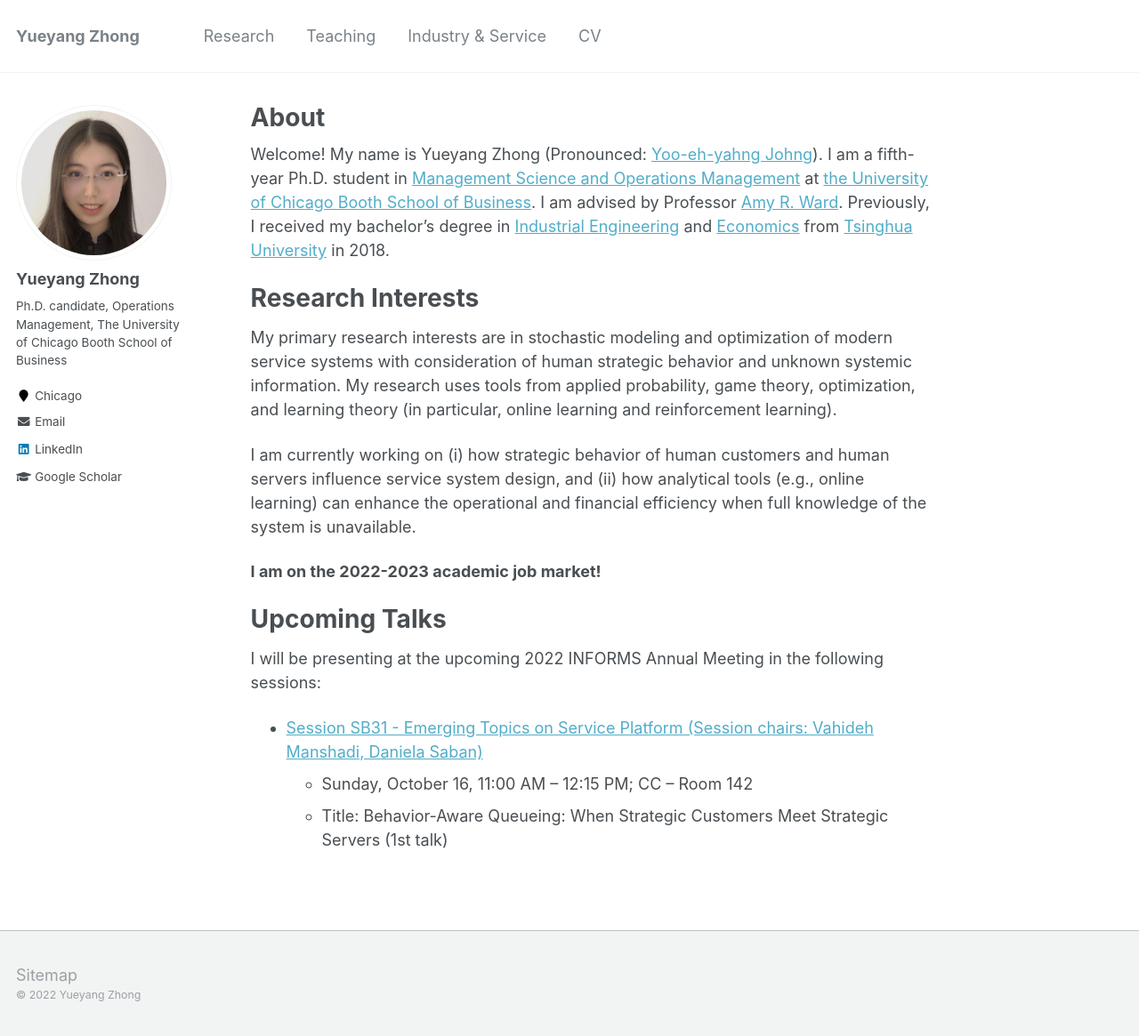
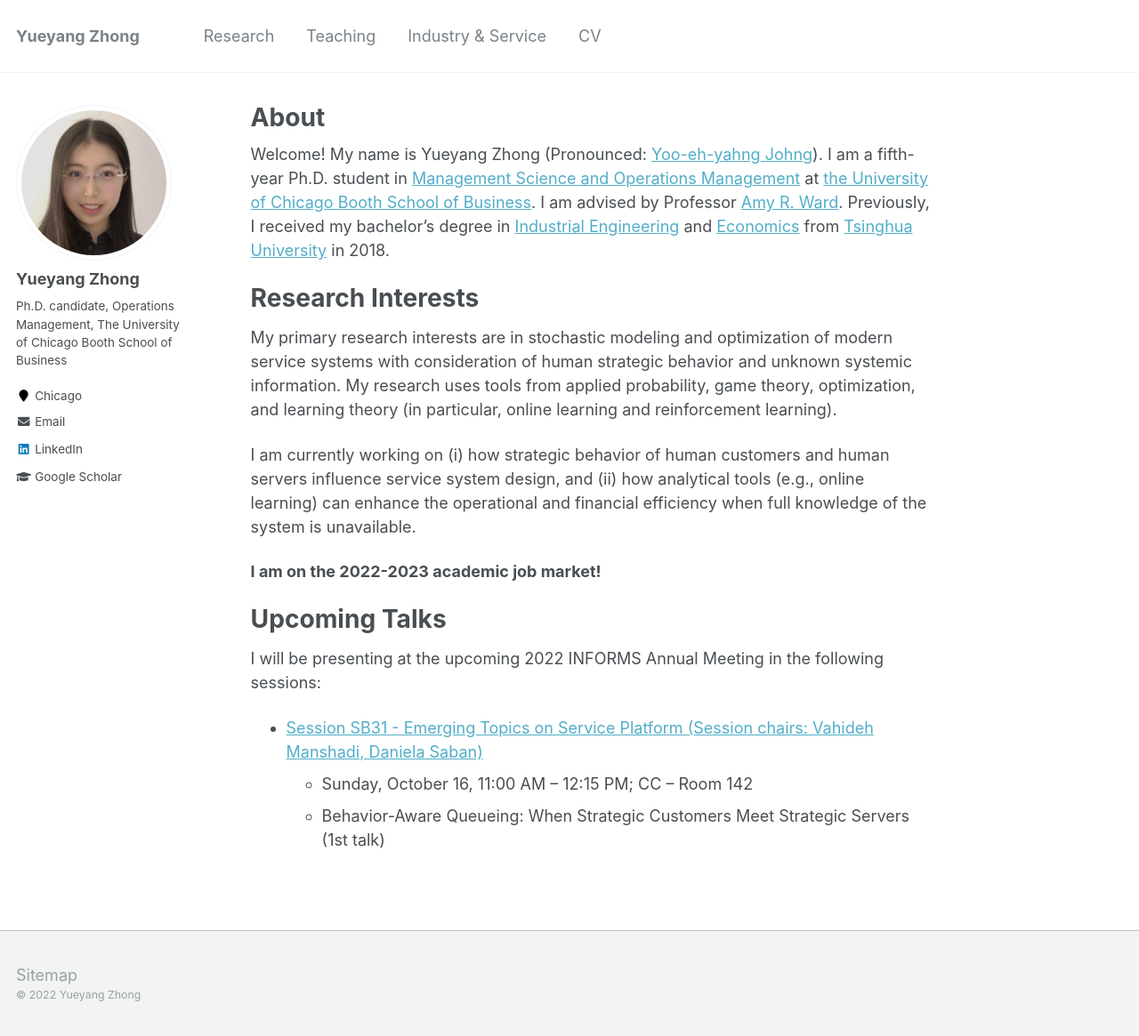
Before and after one commit to alicemengqi/site, a Jekyll site: the page built from _pages/about.md, in a window 1280 px wide and 1165 px high. Shown: the whole window at 89% size. Built offline with Jekyll 4.4.1, drawn with Linux system fonts in a browser that asks for light colours; some of the changed lines change nothing that is shown.

Commit message:
Update about.md

```diff
--- a/_pages/about.md
+++ b/_pages/about.md
@@ -22,4 +22,4 @@ I am currently working on (i) how strategic behavior of human customers and huma
 I will be presenting at the upcoming 2022 INFORMS Annual Meeting in the following sessions:
 - [Session SB31 - Emerging Topics on Service Platform (Session chairs: Vahideh Manshadi, Daniela Saban)](https://www.abstractsonline.com/pp8/?__hstc=194041586.26d432e6e1461cbb4404a540a9b0c1e1.1657821478539.1661982061825.1661987443359.66&__hssc=194041586.2.1661987443359&__hsfp=4151869950&hsCtaTracking=025ee829-9db5-4f89-95dc-637573ec15db%7Cea016d7d-8b17-4156-8c3b-c1c801f2ba1f#!/10693/session/1064)
   - Sunday, October 16, 11:00 AM – 12:15 PM; CC – Room 142
-  - Title: Behavior-Aware Queueing: When Strategic Customers Meet Strategic Servers (1st talk)
+  - Behavior-Aware Queueing: When Strategic Customers Meet Strategic Servers (1st talk)
```
